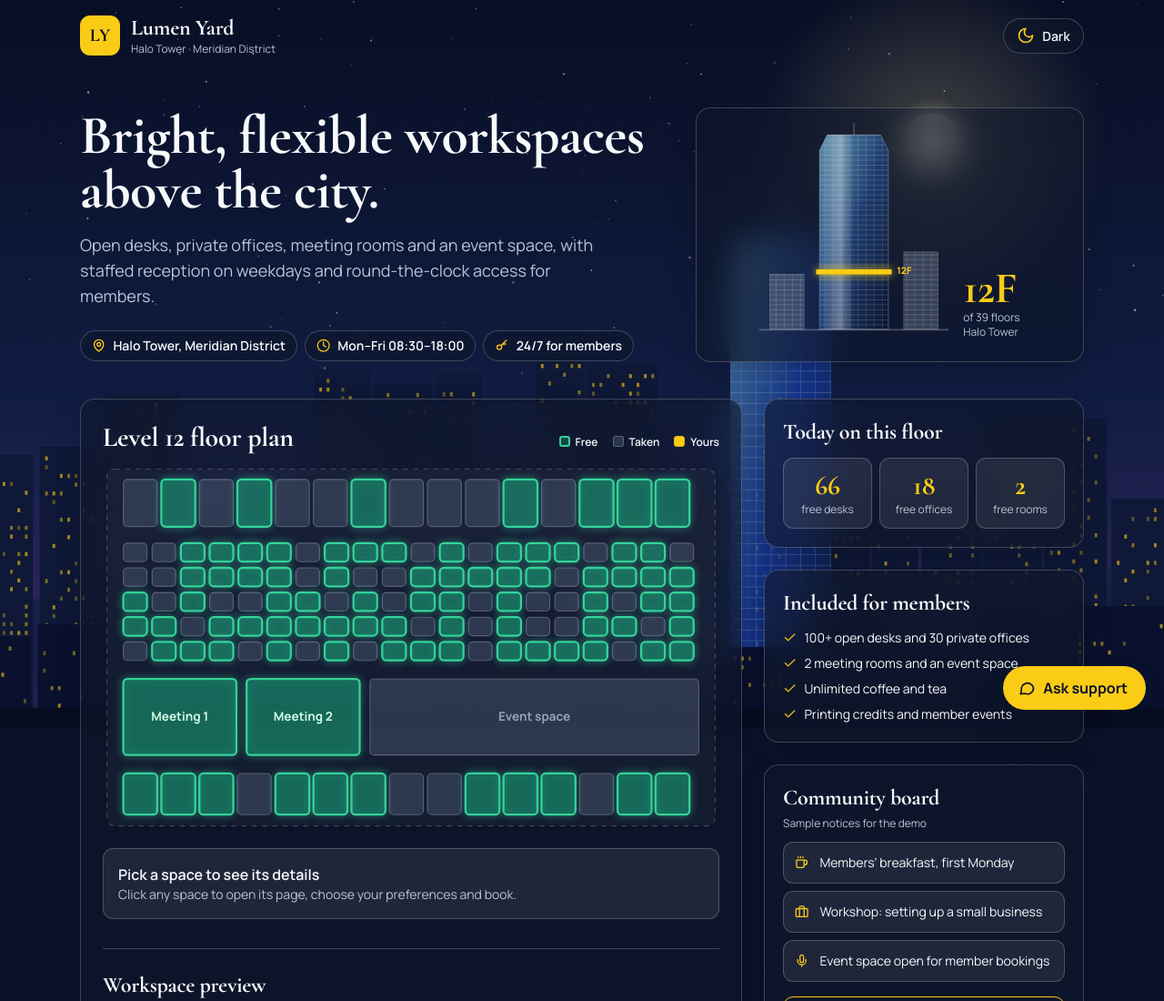
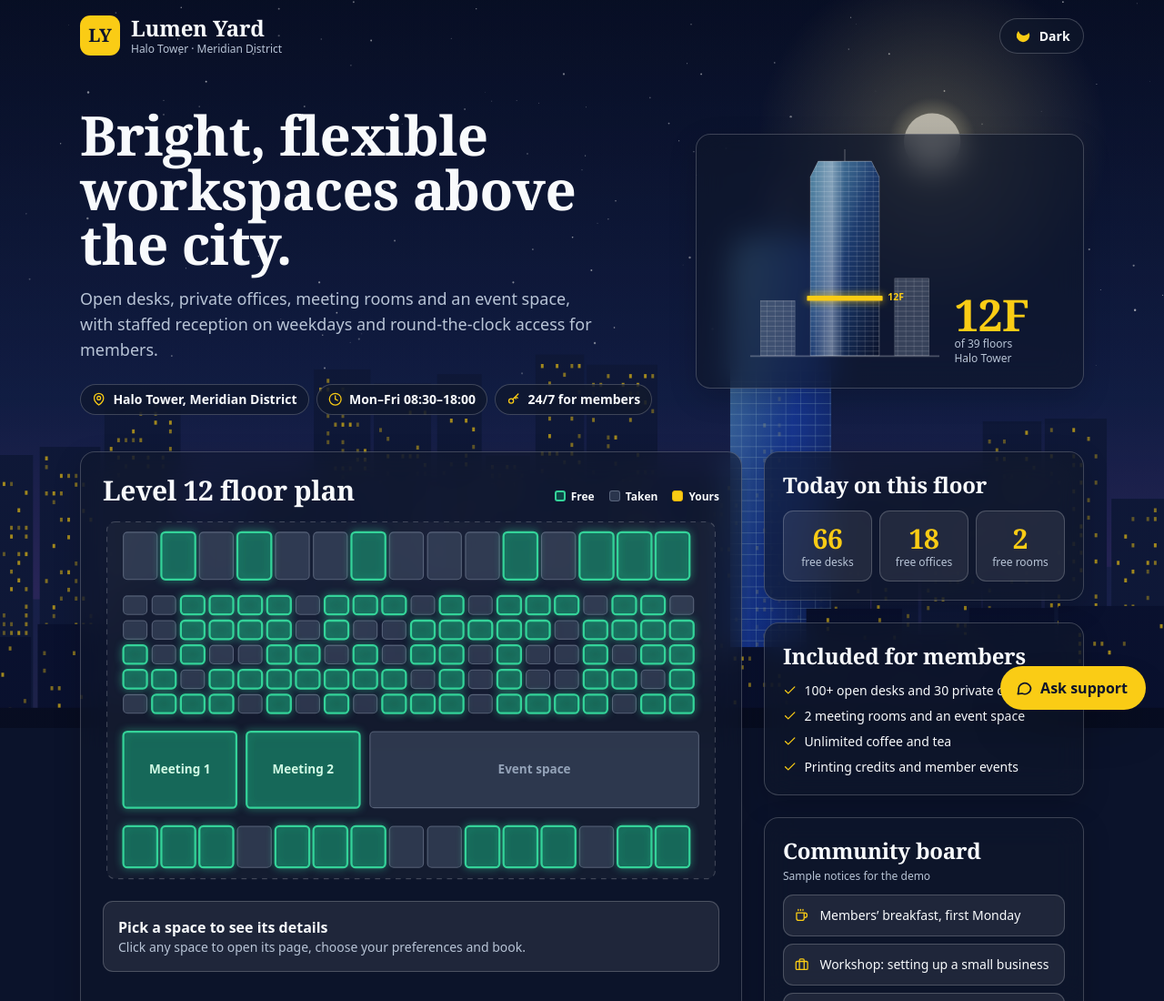
Before and after one commit to astrax-gif/smart-coworking-app, a plain HTML site: page index.html in a window 1280 px wide. Shown: the top 1100 px of the page at 91% size. Drawn offline with nearby package versions, Linux system fonts and the light colour scheme.

Commit message:
Add preconnect links and update theme toggle icon

```diff
--- a/index.html
+++ b/index.html
@@ -6,7 +6,8 @@
 <title>Lumen Yard · Tenant Portal</title>
 <script>try{if(localStorage.getItem('theme')==='light')document.documentElement.setAttribute('data-theme','light')}catch(e){}</script>
 <link rel="stylesheet" href="styles.css">
-<link href="https://fonts.googleapis.com/css2?family=Cormorant+Garamond:wght@600;700&family=Manrope:wght@400;500;600;700&family=Sora:wght@500;600;700&display=swap" rel="stylesheet">
+<link rel="preconnect" href="https://fonts.googleapis.com"><link rel="preconnect" href="https://fonts.gstatic.com" crossorigin>
+<link href="https://fonts.googleapis.com/css2?family=Inter:wght@400;500;600;700&family=Plus+Jakarta+Sans:wght@600;700;800&display=swap" rel="stylesheet">
 <script src="https://cdn.tailwindcss.com"></script>
 </head>
 <body class="min-h-screen antialiased">
@@ -18,9 +19,13 @@
   </div>
   <div class="flex items-center gap-3">
     <button id="theme-toggle" class="theme-toggle" type="button" aria-label="Switch to light theme">
-      <span class="ti"><svg class="ico i-moon" viewBox="0 0 24 24"><path d="M12 3a6 6 0 0 0 9 9 9 9 0 1 1-9-9Z"/></svg>
-      <svg class="ico i-sun" viewBox="0 0 24 24"><circle cx="12" cy="12" r="4"/><path d="M12 2v2M12 20v2M4.93 4.93l1.41 1.41M17.66 17.66l1.41 1.41M2 12h2M20 12h2M4.93 19.07l1.41-1.41M17.66 6.34l1.41-1.41"/></svg></span>
-      <span id="theme-label">Dark</span>
+      <span class="ti"><svg id="themeIcon" viewBox="0 0 24 24" aria-hidden="true">
+      <defs><mask id="tmask"><rect width="24" height="24" fill="#fff"/><circle id="tcut" cx="28" cy="-4" r="7.5" fill="#000"/></mask></defs>
+      <g id="tg"><g id="trays" stroke="currentColor" stroke-width="2" stroke-linecap="round">
+        <line x1="12" y1="1.5" x2="12" y2="4"/><line x1="12" y1="20" x2="12" y2="22.5"/><line x1="1.5" y1="12" x2="4" y2="12"/><line x1="20" y1="12" x2="22.5" y2="12"/>
+        <line x1="4.6" y1="4.6" x2="6.4" y2="6.4"/><line x1="17.6" y1="17.6" x2="19.4" y2="19.4"/><line x1="4.6" y1="19.4" x2="6.4" y2="17.6"/><line x1="17.6" y1="6.4" x2="19.4" y2="4.6"/>
+      </g><circle id="tcore" cx="12" cy="12" r="5" fill="currentColor" mask="url(#tmask)"/></g></svg></span>
+    <span id="theme-label">Dark</span>
     </button>
   </div>
 </header>
```
